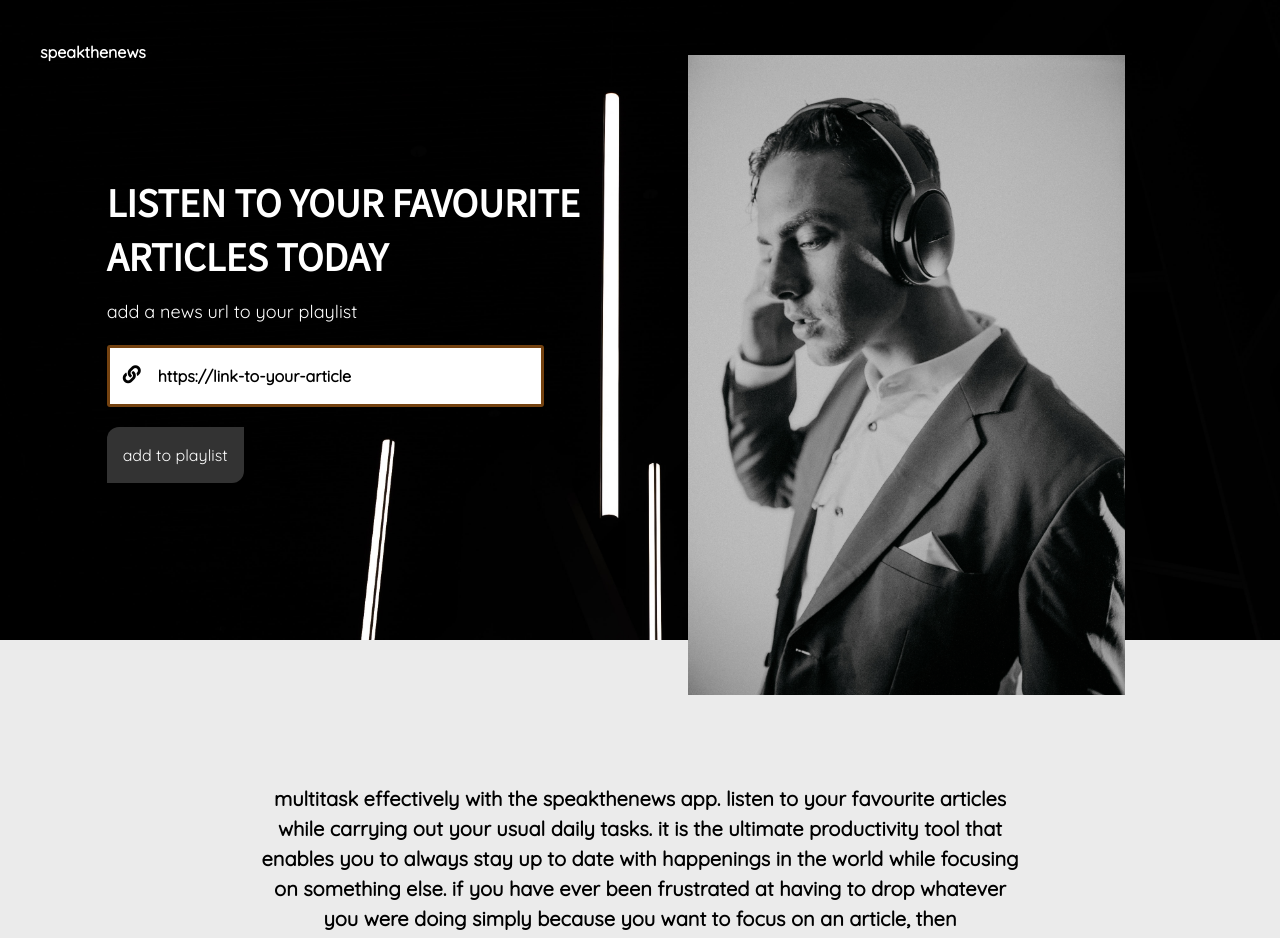
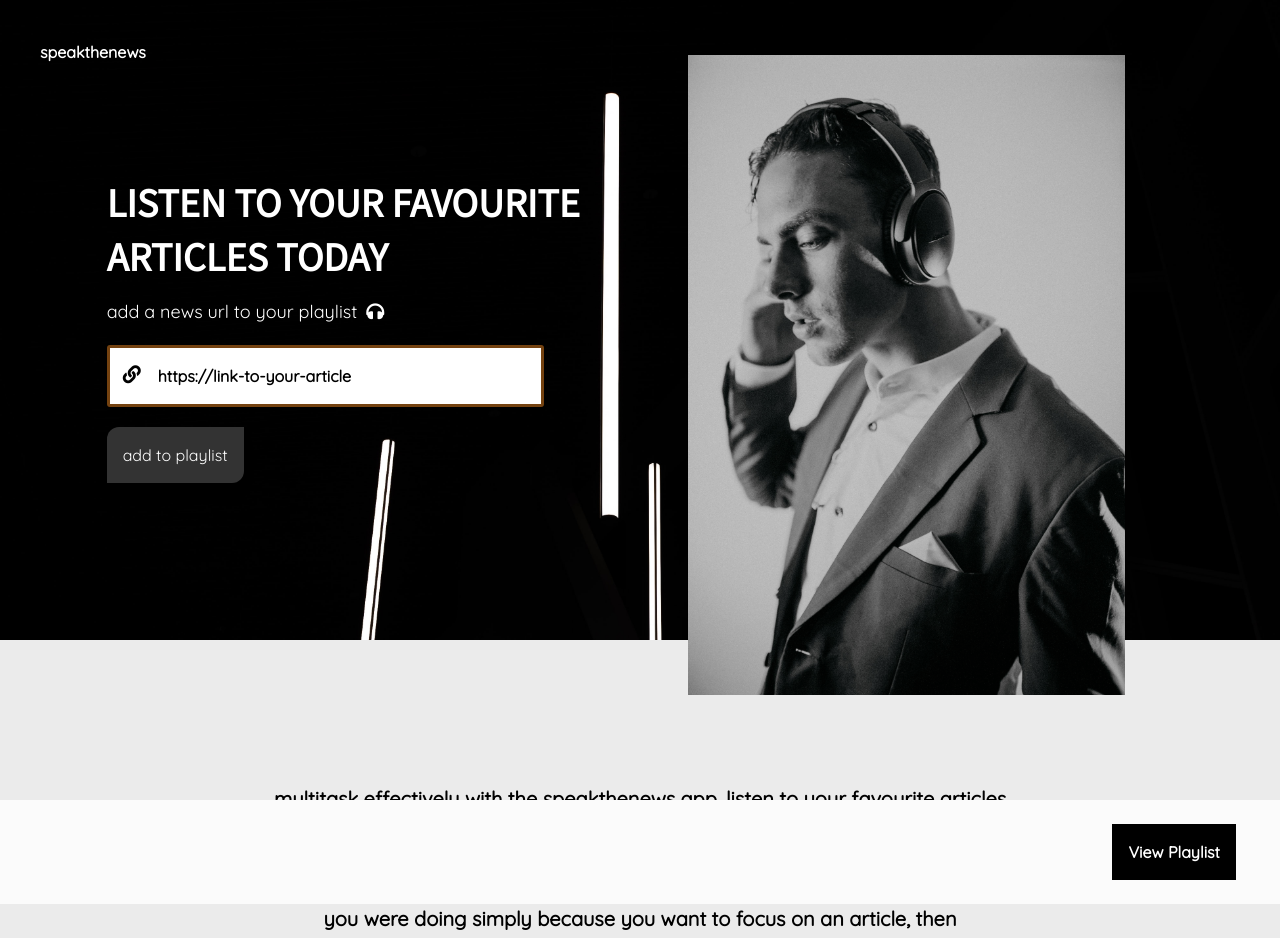
Before and after one commit to olamileke/speakthenews-fe, a React (Create React App) app: page / in a window 1280 px wide. Shown: the top 938 px of the page. Built offline with nearby package versions, Linux system fonts and the light colour scheme.

Commit message:
created playlist to view added urls + remove url feature

```diff
--- a/public/css/custom-styles.css
+++ b/public/css/custom-styles.css
@@ -34,3 +34,46 @@ font-weight:bold;
 .Toastify__toast-body {
     font-family: "Quicksand", sans-serif !important;
 }
+
+.z--9999
+{
+    z-index:-9999;
+}
+
+.view__playlist__parent
+{
+    bottom:-104px;
+}
+
+.view__playlist__parent.active
+{
+    bottom:0;
+}
+
+.playlist
+{
+    top:0;
+    left:100vw;
+    width:30vw;
+}
+
+.playlist.active
+{
+    left:70vw;
+}
+
+.playlist::-webkit-scrollbar
+{
+	width:4px;
+	background:rgba(0,0,0,0.05);
+}
+
+.playlist::-webkit-scrollbar-thumb
+{
+	background:rgba(0,0,0,0.25);
+}
+
+.playlist::-webkit-scrollbar-track
+{
+	background:rgba(0,0,0,0.01);
+}
--- a/src/app/components/Container/container.js
+++ b/src/app/components/Container/container.js
@@ -1,6 +1,8 @@
 import React, { useState } from 'react';
 import Home from '../Home/home';
 import Player from '../Player/player';
+import { notifyError } from '../../services/notify';
+
 
 function Container() {
 
@@ -24,8 +26,15 @@ function Container() {
         setUrls(updatedUrls);
     }
 
+    function removeUrl(index) {
+        const updatedUrls = [...urls].reverse();
+        updatedUrls.splice(index, 1);
+        setUrls(updatedUrls);
+        notifyError('url removed from playlist!');
+    }
+
     let componentToDisplay;
-    tabs.home ? componentToDisplay = <Home addUrl={addUrl} /> : componentToDisplay = <Player />;
+    tabs.home ? componentToDisplay = <Home urls={urls} addUrl={addUrl} removeUrl={removeUrl} /> : componentToDisplay = <Player />;
 
     return (
         <div>
--- a/src/app/components/Home/home.js
+++ b/src/app/components/Home/home.js
@@ -4,6 +4,7 @@ import { notifySuccess, notifyError } from '../../services/notify';
 function Home(props) {
 
     const [url, setUrl] = useState('');
+    const [viewPlaylist, setViewPlaylist] = useState(false);
 
     function addNewUrl() {
         const re = /https?:\/\/(www\.)?[-a-zA-Z0-9@:%._\+~#=]{1,256}\.[a-zA-Z0-9()]{1,6}\b([-a-zA-Z0-9()@:%_\+.~#?&//=]*)/;
@@ -109,15 +110,36 @@ function Home(props) {
         return true;
     }
 
+    function displayUrls() {
+        const urls = [...props.urls].reverse();
+        const urlsData = urls.map((url, index) => {
+            return <div key={index} className='border rounded-md p-3 mb-4 flex flex-col' style={{ borderColor:'rgba(0,0,0,0.06)' }}>
+                <p className='m-0 mb-2 font-semibold break-words'>{url}</p>
+                <p onClick={() => { removeUrl(index) }} className='m-0 text-sm text-gray-600 cursor-pointer' style={{ fontFamily:'Noto Sans TC, sans-serif' }}>remove</p>
+            </div>
+        })
+
+        return urlsData;
+    }
+
+    function removeUrl(index) {
+        if(props.urls.length == 1) {
+            setViewPlaylist(!viewPlaylist);
+        }
+        props.removeUrl(index);
+    }
+
+    const urlsData = displayUrls();
+
     return (
-        <div style={{ fontFamily:'Quicksand, sans-serif' }}>
+        <div className={viewPlaylist ? 'h-screen overflow-y-hidden' : ''} style={{ fontFamily:'Quicksand, sans-serif' }}>
             <div className='relative w-screen grid grid-cols-12' style={{ height:'80vh'}}>
                 <div className='absolute top-0 left-0 ml-10 mt-10 text-white z-20 font-semibold'>speakthenews</div>
                 <img src='/images/home/newspapers.jpg' className='absolute w-full h-full object-cover'alt='background image' />
                 <div className='relative col-start-2 col-span-5 text-white z-20 h-full flex flex-col justify-center' style={{ top:'1vh' }}>
                     <div className='flex flex-col justify-center'>
                         <p className='m-0 mb-4 text-4xl font-semibold' style={{ fontFamily:'Noto Sans TC, sans-serif' }}>LISTEN TO YOUR FAVOURITE ARTICLES TODAY</p>
-                        <p className='m-0 mb-5 text-lg'>add a news url to your playlist</p>
+                        <p className='m-0 mb-5 text-lg'>add a news url to your playlist <i className='ml-1 mt-1 fa fa-headphones'></i></p>
                         <div className='mr-24 relative'>
                             <i className='absolute mt-5 ml-4 text-black fa fa-link text-lg'></i>
                             <input type='text' value={url} onChange={e => { setUrl(e.target.value) }} placeholder='https://link-to-your-article' className='focus:outline-none border border-yellow-900 url__input text-black mb-5 p-4 pl-12 font-semibold w-full rounded' style={{ borderRadius:'3px', borderWidth:'3px' }} autoFocus />
@@ -200,6 +222,29 @@ function Home(props) {
                     </div>
                 </div>
             </div>
+
+            <div className={props.urls.length > 0 ? 'fixed w-screen transition-all duration-300 ease-in view__playlist__parent active p-6 flex flex-row justify-end bg-white z-30' :
+                'fixed w-screen transition-all duration-300 ease-in view__playlist__parent p-6 flex flex-row justify-end bg-white z-30'} style={{ background:'#FBFBFB' }}>
+                <div className='flex flex-row items-center'>
+                    <button onClick={() => { setViewPlaylist(!viewPlaylist) }} className='focus:outline-none bg-black text-white p-4 mr-5 font-semibold'>View Playlist</button>
+                </div>
+            </div>
+
+            <div onClick={() => { setViewPlaylist(!viewPlaylist) }} className={viewPlaylist && props.urls.length > 0 ? 'fixed left-0 top-0 w-screen h-screen transition-opacity opacity-100 z-30 duration-300 ease-in bg-black' :
+            'fixed left-0 top-0 w-screen h-screen transition-opacity opacity-0 z--9999 duration-300 ease-in'} style={{ background:'rgba(0,0,0,0.8)' }}>
+            </div>
+
+            <div className={viewPlaylist && props.urls.length > 0 ? 'fixed overflow-y-auto playlist active h-screen flex flex-col p-8 bg-white z-50 transition-all duration-300 ease-in' :
+            'fixed overflow-y-auto playlist h-screen flex flex-col p-8 bg-white z-50 transition-all duration-300 ease-in'} style={{ background:'#FBFBFB' }}>
+                <p className='m-0 mb-2 text-lg font-semibold'>playlist ({props.urls.length})</p>
+                <hr className='mb-4'/>
+                <div>
+                    {urlsData}
+                </div>
+                <div className='mb-4'>
+                    <button className='w-full p-5 bg-black text-white font-semibold'>Listen to Playlist <i className='ml-1 mt-1 fa fa-headphones'></i></button>
+                </div>
+            </div>
         </div>
     )
 }
```
Also changed, not shown: 1 other file (tests, documents, lock files or other folders).
